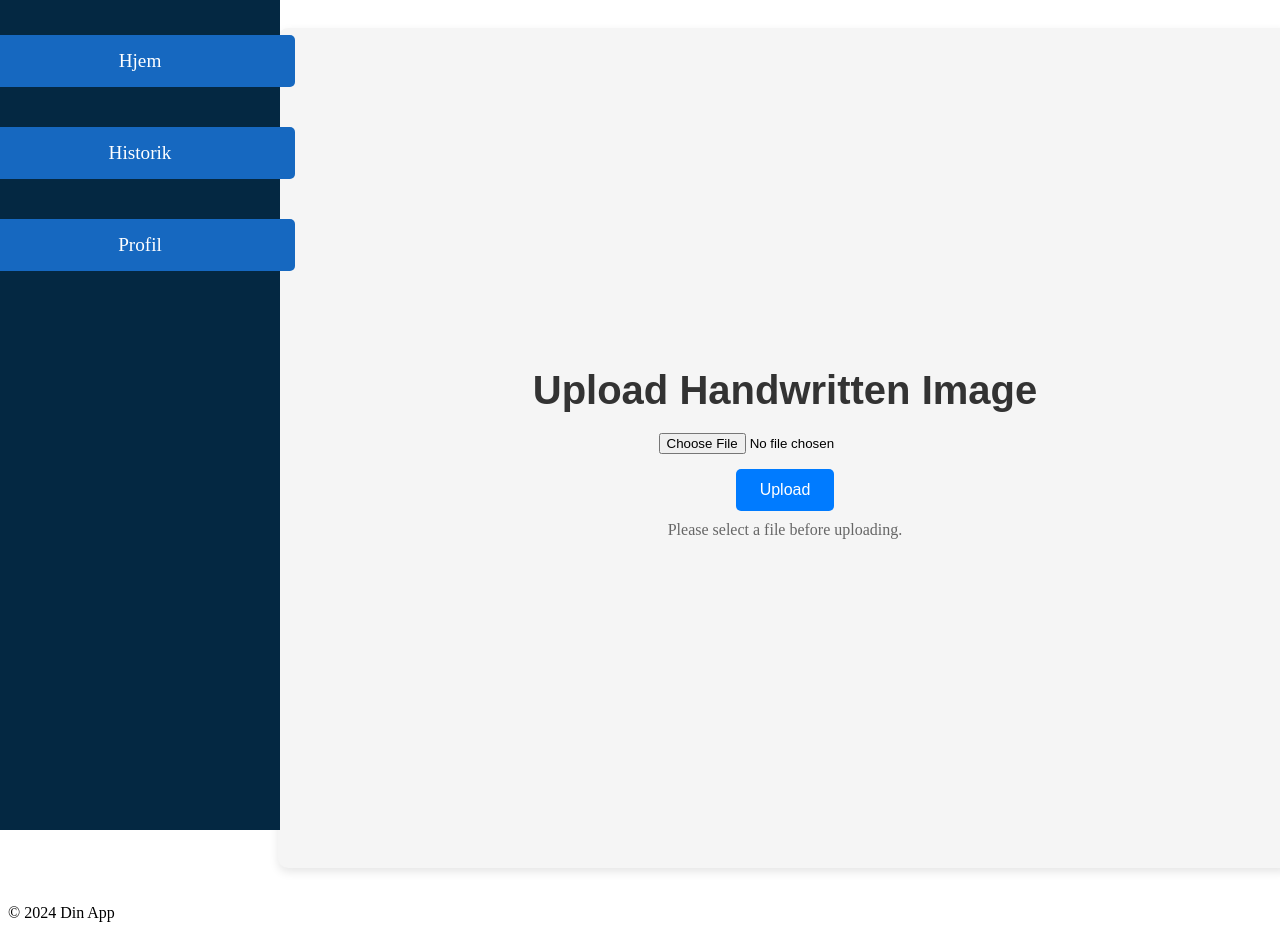
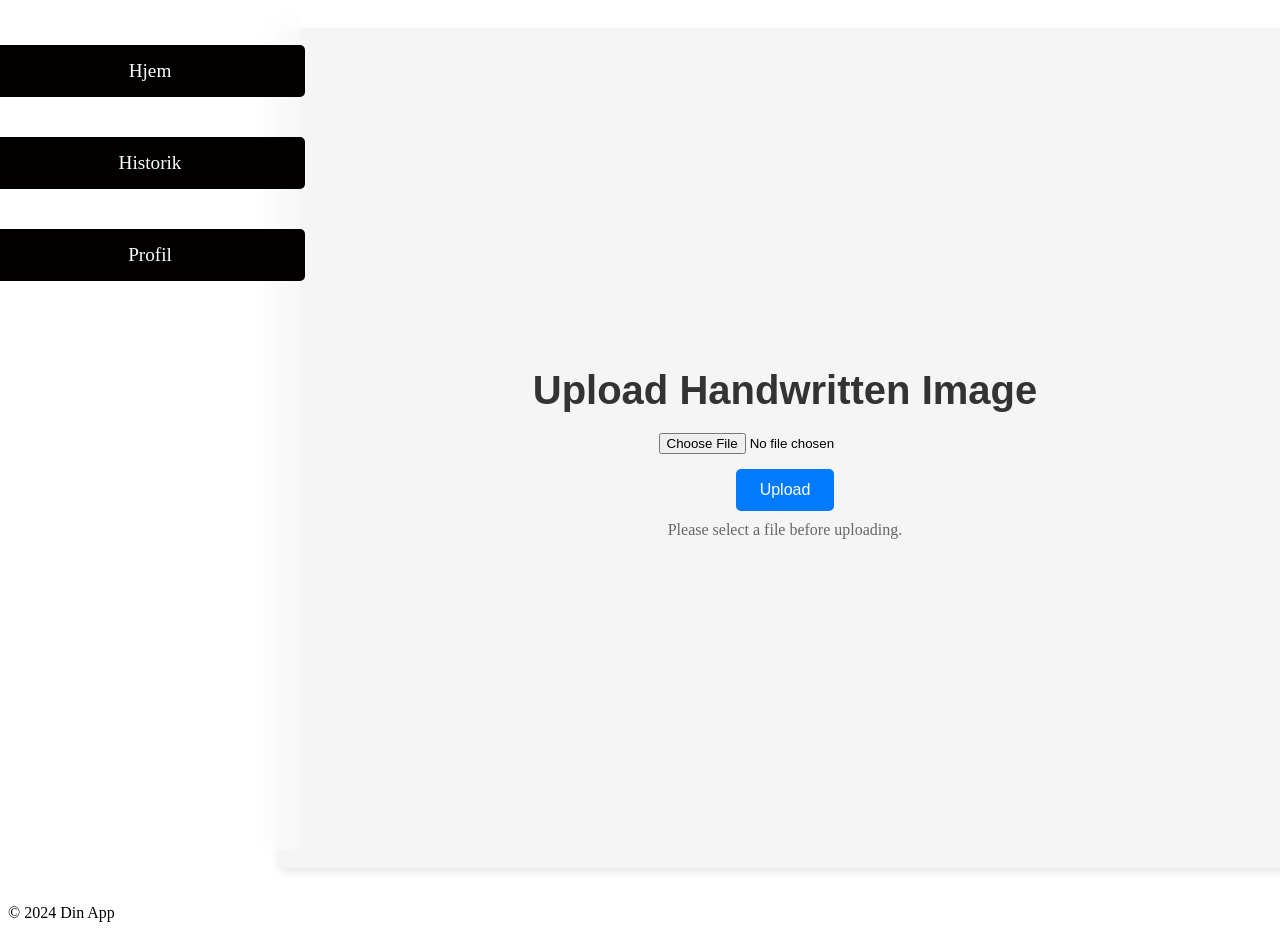
Before and after one commit to has99an/handwriting-recognition-angular-ui, an Angular app in the folder handwriting-recognition-frontend/: page / in a window 1280 px wide. Shown: the top 938 px of the page. Built offline with nearby package versions, Linux system fonts and the light colour scheme.

Commit message:
UI update

```diff
--- a/handwriting-recognition-frontend/src/app/app.component.css
+++ b/handwriting-recognition-frontend/src/app/app.component.css
@@ -4,16 +4,22 @@ body {
 }
 
 header {
-  background-color: #042842; /* Blå baggrund */
-  color: white; /* Hvid tekst */
-  padding: 15px; /* Indre afstand */
-  height: 100vh; /* Fylder hele højden af vinduet */
-  position: fixed; /* Fast positionering */
-  left: 0; /* Placerer til venstre */
-  top: 0; /* Placerer til toppen */
-  width: 250px; /* Gør navigationsbaren bredere */
+  background-color: rgba(255, 255, 255, 0.331); /* Gennemsigtig hvid baggrund */
+  backdrop-filter: blur(10px); /* Sløret effekt */
+  color: white;
+  padding: 25px;
+  height: 100vh;
+  position: fixed;
+  left: 0;
+  top: 0;
+  width: 250px;
   z-index: 1000; /* Sørger for, at den er oven på andre elementer */
 }
+
+body {
+  font-family: 'Roboto', sans-serif;
+}
+
 
 nav {
   display: flex; /* Brug flexbox til at arrangere links vertikalt */
@@ -22,7 +28,7 @@ nav {
 }
 
 nav a {
-  background-color: #1668c0; /* Baggrundsfarve for knapperne */
+  background-color: #030000; /* Baggrundsfarve for knapperne */
   color: white; /* Hvid tekst */
   text-decoration: none; /* Ingen understregning */
   margin: 20px 0; /* Øget vertikal afstand mellem links */
```
